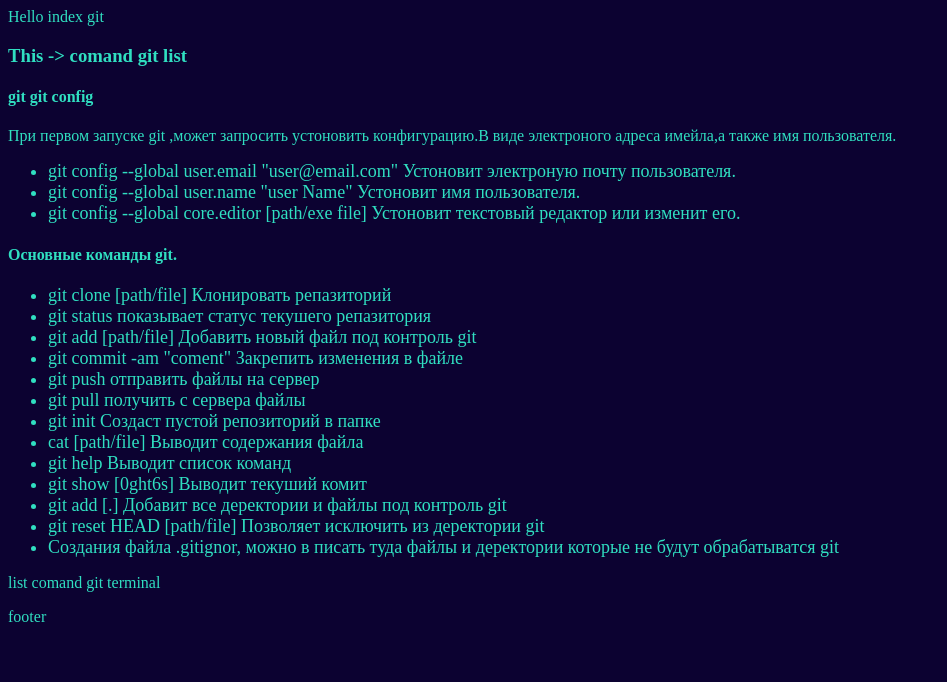
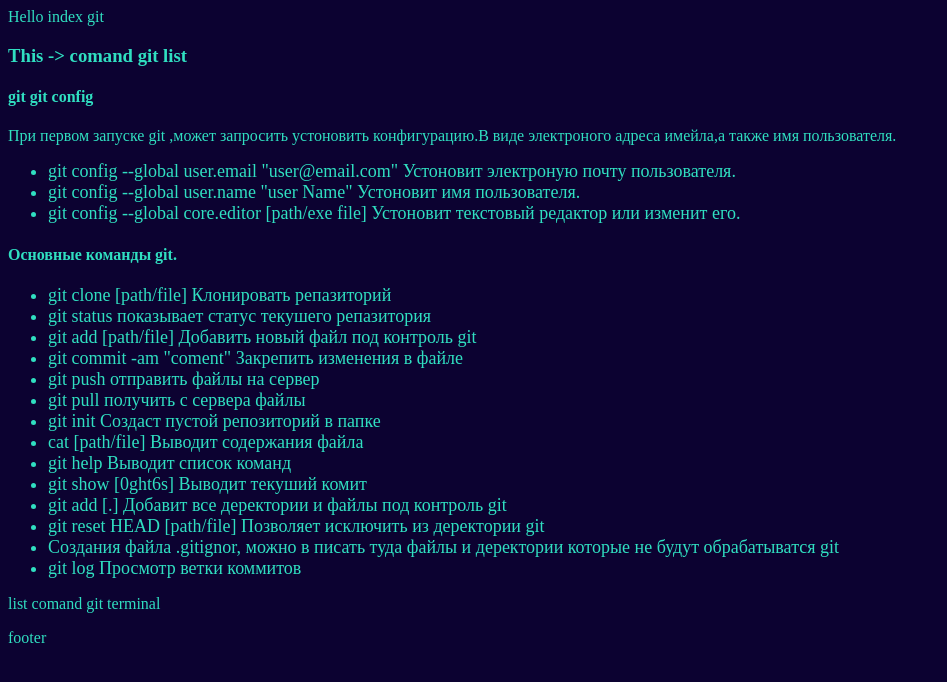
Before and after one commit to usMainFox/git-lesson, a plain HTML site: page index.html in a window 1280 px wide. Shown: the whole page, without its empty margins (0-947 px from the left). Drawn offline with Linux system fonts and the light colour scheme.

Commit message:
add line 42 tag

```diff
--- a/index.html
+++ b/index.html
@@ -39,6 +39,8 @@
 <li>git add [.] Добавит все деректории и файлы под контроль git</li>
 <li>git reset HEAD [path/file] Позволяет исключить из деректории git </li>
 <li>Создания файла .gitignor, можно в писать туда  файлы и деректории которые не будут обрабатыватся git</li>
+<li>git log Просмотр ветки коммитов</li>
+
 
 
 
```
